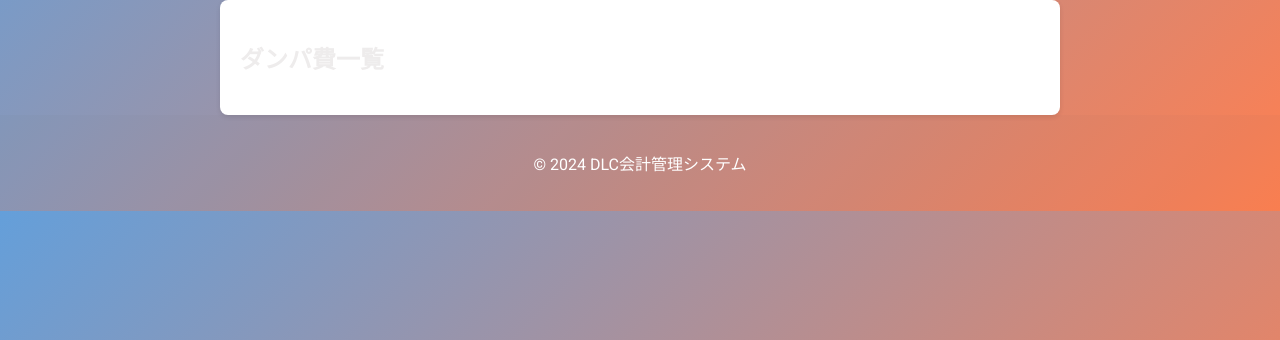
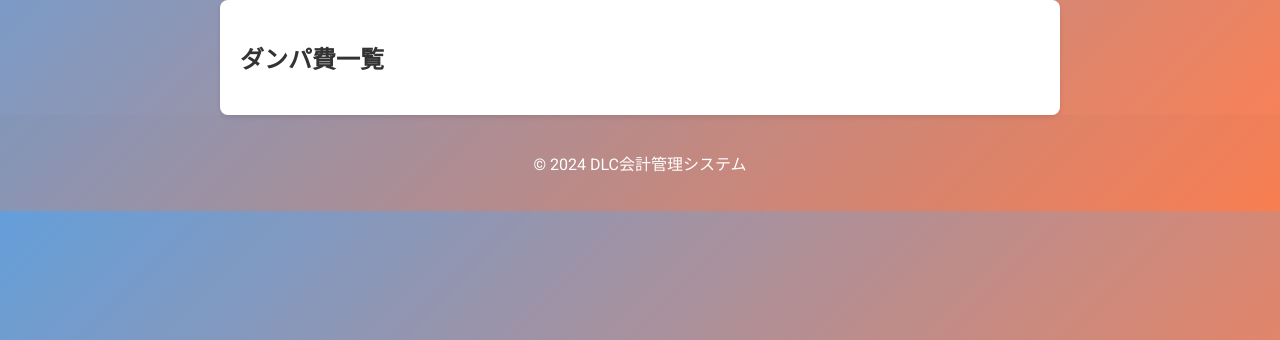
Before and after one commit to Shiki-dance/accounting-management, a Django app: template accounting/templates/accounting/view_dance_party.html in a window 1280 px wide. Shown: the part 246-586 px from the top of the page. Run offline with Django 3.2, Linux system fonts and the light colour scheme; the template is opened without the code that fills it, so the values that code supplies are empty.

Commit message:
grafic changes

```diff
--- a/accounting/static/accounting/css/style.css
+++ b/accounting/static/accounting/css/style.css
@@ -269,7 +269,7 @@ footer {
     font-size: 18px;
     font-weight: bold;
     margin-bottom: 10px;
-    color: #eeecec;
+    color: #333;
     text-align: left;
     border-bottom: 2px solid #358be6;
     padding-bottom: 5px;
@@ -297,6 +297,13 @@ footer {
     font-weight: bold;
     margin-bottom: 20px;
     color: #eeecec;
+}
+
+.page-title2 {
+    font-size: 24px;
+    font-weight: bold;
+    margin-bottom: 20px;
+    color: #333;
 }
 
 .total-amount {
--- a/accounting/templates/accounting/view_dance_party.html
+++ b/accounting/templates/accounting/view_dance_party.html
@@ -2,7 +2,7 @@
 
 {% block content %}
 <div class="page-container">
-    <h2 class="page-title">ダンパ費一覧</h2>
+    <h2 class="page-title2">ダンパ費一覧</h2>
 
     {% for age, expenses in grouped_dance_party_expenses %}
     <div class="expense-group">
--- a/accounting/templates/accounting/view_monthly_fee.html
+++ b/accounting/templates/accounting/view_monthly_fee.html
@@ -2,7 +2,7 @@
 
 {% block content %}
 <div class="page-container">
-    <h2 class="page-title">月会費一覧</h2>
+    <h2 class="page-title2">月会費一覧</h2>
 
     {% for age, expenses in grouped_monthly_fee_expenses %}
     <div class="expense-group">
--- a/accounting/templates/accounting/view_public_performance.html
+++ b/accounting/templates/accounting/view_public_performance.html
@@ -2,7 +2,7 @@
 
 {% block content %}
 <div class="page-container">
-    <h2 class="page-title">公演費一覧</h2>
+    <h2 class="page-title2">公演費一覧</h2>
 
     {% for age, expenses in grouped_performance_expenses %}
     <div class="expense-group">
```
